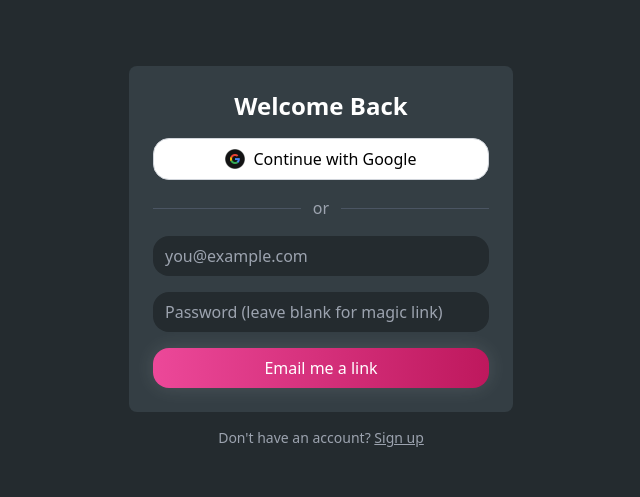
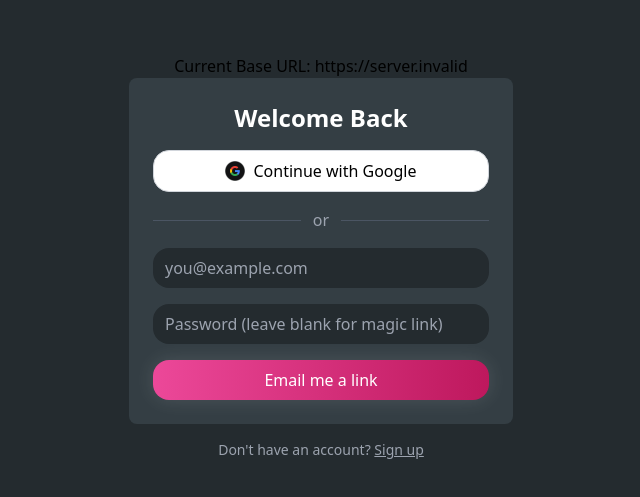
Before and after one commit to areysen/workout-tracker, a Next.js app: page /login in a window 1280 px wide. Shown: the part 143-640 px from the top of the page, without its empty margins (319-959 px from the left). Built offline with nearby package versions, Linux system fonts and the light colour scheme; no server answers.

Commit message:
temp adding <p>Current Base URL: {process.env.NEXT_PUBLIC_BASE_URL}</p> to login page

```diff
--- a/app/login/page.js
+++ b/app/login/page.js
@@ -59,6 +59,7 @@ export default function LoginView() {
 
   return (
     <div className="min-h-screen flex flex-col items-center justify-center bg-[#242B2F] p-4">
+      <p>Current Base URL: {process.env.NEXT_PUBLIC_BASE_URL}</p>
       <form
         onSubmit={handleSubmit}
         className="bg-[#343E44] p-6 rounded-lg w-full max-w-sm space-y-4"
```
